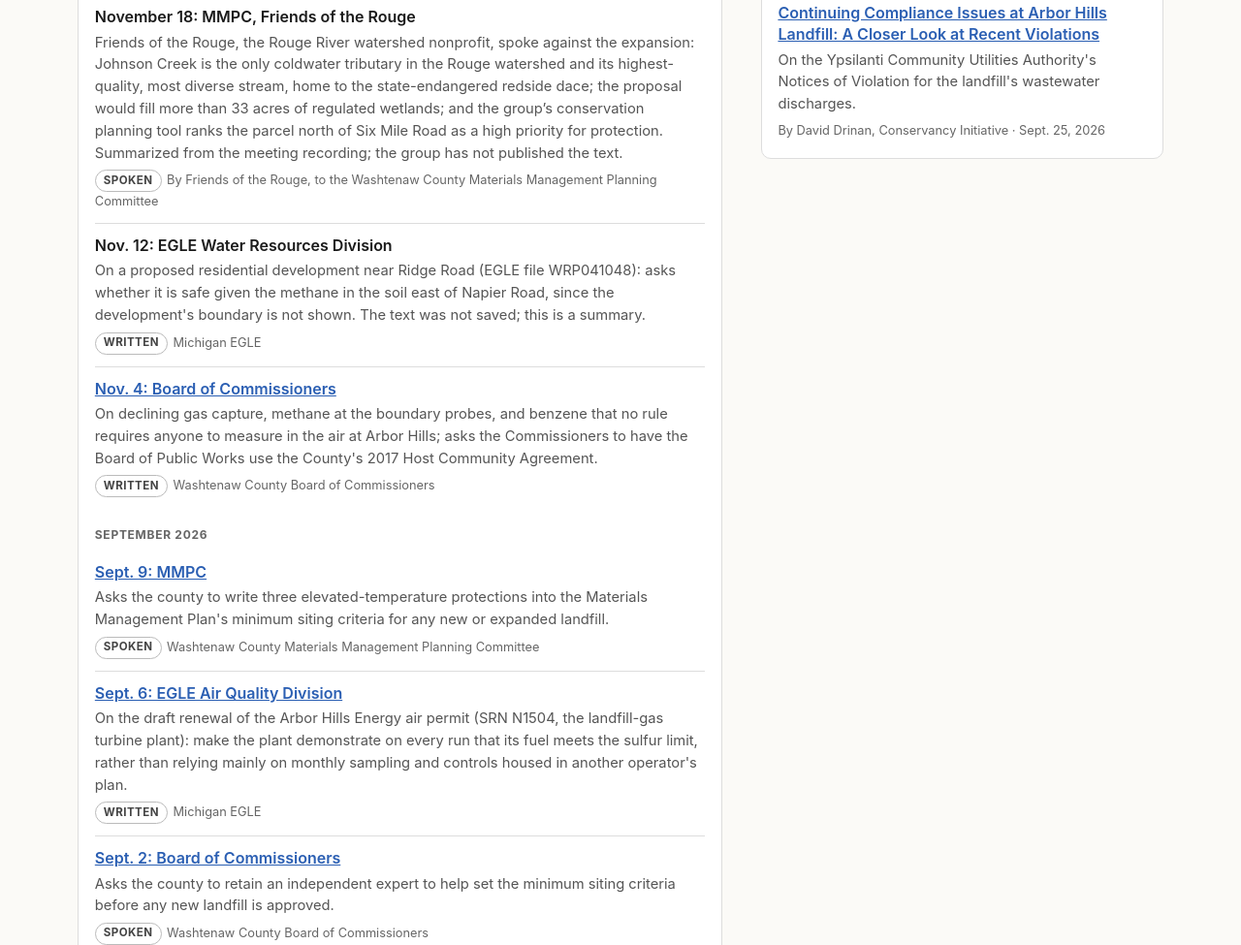
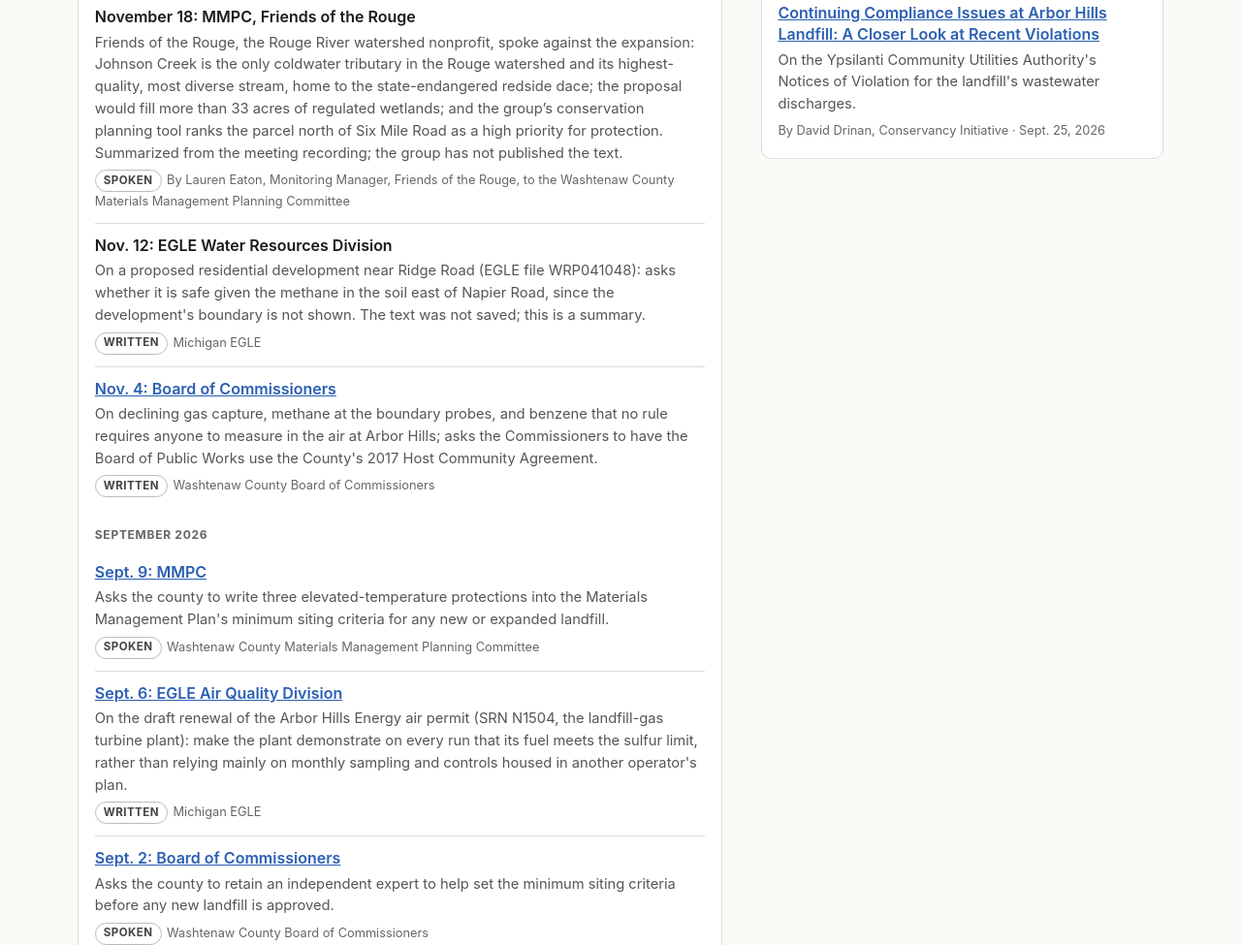
Before and after one commit to tkunst/better-arbor-hills, a plain HTML site: page materials.html in a window 1280 px wide. Shown: the part 1930-2905 px from the top of the page at 97% size. Drawn offline with Linux system fonts and the light colour scheme.

Commit message:
Materials: credit Nov 18 FOTR comment to Lauren Eaton, Monitoring Manager
Co-Authored-By: Claude Opus 5.5 (1M context) <noreply@anthropic.com>
Claude-Session: https://claude.ai/code/session_01NmZyXPfzKEBGENRw8qTc2n

```diff
--- a/materials.html
+++ b/materials.html
@@ -234,7 +234,7 @@
 <p class="month">November 2026</p>
 <ul class="plain">
 <li><div class="t"><a href="public-comment-2026-11-18.html">November 18: MMPC</a></div><div class="d">On hot gas wells, the outside expert offered to the committee, and the 852 children at two elementary schools less than a mile from Arbor Hills. With the four handouts given to every committee member and the questions emailed to members that morning.</div><div class="meta"><span class="tag">Spoken</span>Washtenaw County Materials Management Planning Committee</div></li>
-<li><div class="t">November 18: MMPC, Friends of the Rouge</div><div class="d">Friends of the Rouge, the Rouge River watershed nonprofit, spoke against the expansion: Johnson Creek is the only coldwater tributary in the Rouge watershed and its highest-quality, most diverse stream, home to the state-endangered redside dace; the proposal would fill more than 33 acres of regulated wetlands; and the group&rsquo;s conservation planning tool ranks the parcel north of Six Mile Road as a high priority for protection. Summarized from the meeting recording; the group has not published the text.</div><div class="meta"><span class="tag">Spoken</span>By Friends of the Rouge, to the Washtenaw County Materials Management Planning Committee</div></li>
+<li><div class="t">November 18: MMPC, Friends of the Rouge</div><div class="d">Friends of the Rouge, the Rouge River watershed nonprofit, spoke against the expansion: Johnson Creek is the only coldwater tributary in the Rouge watershed and its highest-quality, most diverse stream, home to the state-endangered redside dace; the proposal would fill more than 33 acres of regulated wetlands; and the group&rsquo;s conservation planning tool ranks the parcel north of Six Mile Road as a high priority for protection. Summarized from the meeting recording; the group has not published the text.</div><div class="meta"><span class="tag">Spoken</span>By Lauren Eaton, Monitoring Manager, Friends of the Rouge, to the Washtenaw County Materials Management Planning Committee</div></li>
 <li><div class="t">Nov. 12: EGLE Water Resources Division</div><div class="d">On a proposed residential development near Ridge Road (EGLE file WRP041048): asks whether it is safe given the methane in the soil east of Napier Road, since the development's boundary is not shown. The text was not saved; this is a summary.</div><div class="meta"><span class="tag">Written</span>Michigan EGLE</div></li>
 <li><div class="t"><a href="public-comment-2026-11-04.html">Nov. 4: Board of Commissioners</a></div><div class="d">On declining gas capture, methane at the boundary probes, and benzene that no rule requires anyone to measure in the air at Arbor Hills; asks the Commissioners to have the Board of Public Works use the County's 2017 Host Community Agreement.</div><div class="meta"><span class="tag">Written</span>Washtenaw County Board of Commissioners</div></li>
 </ul>
```
